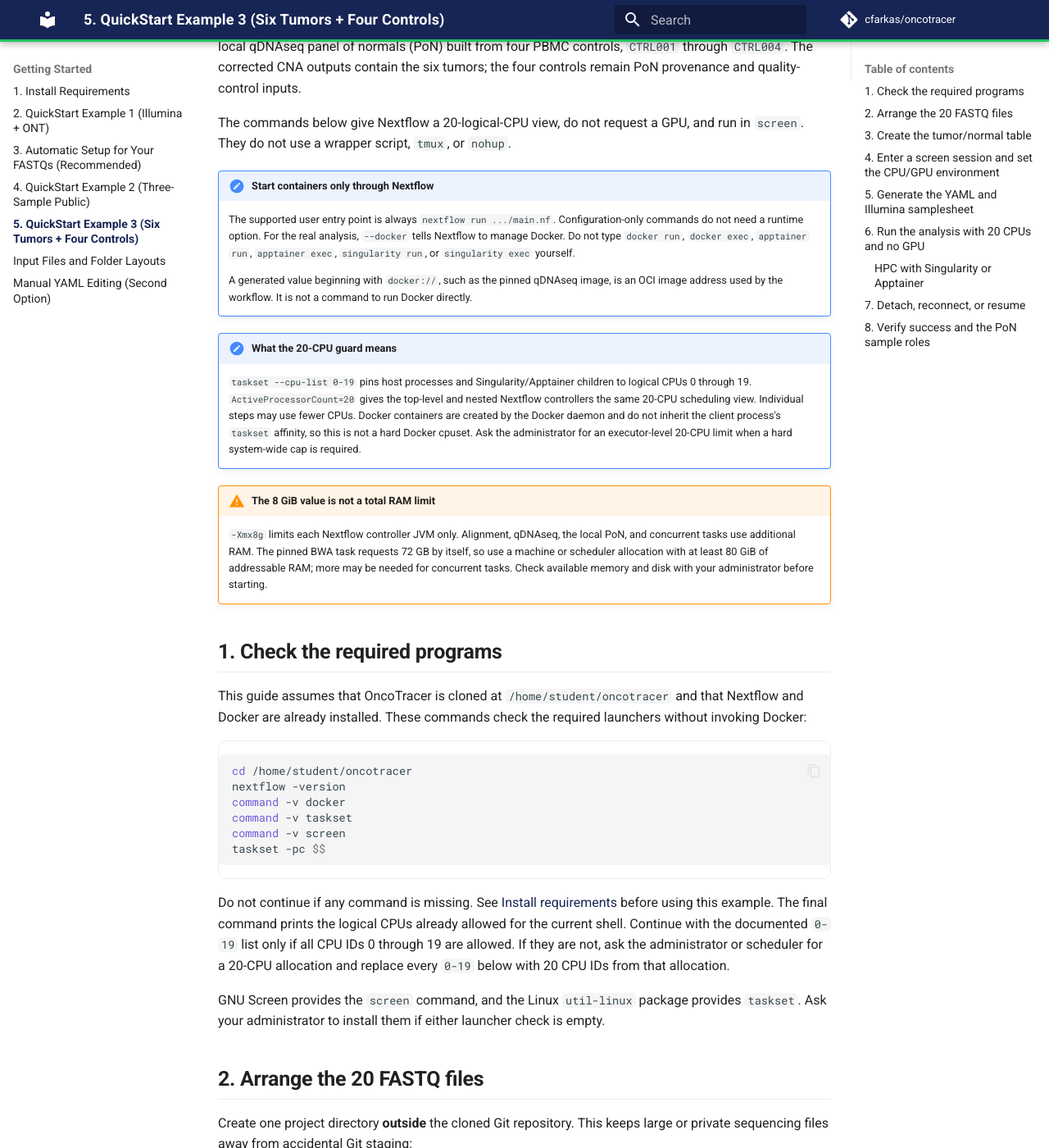
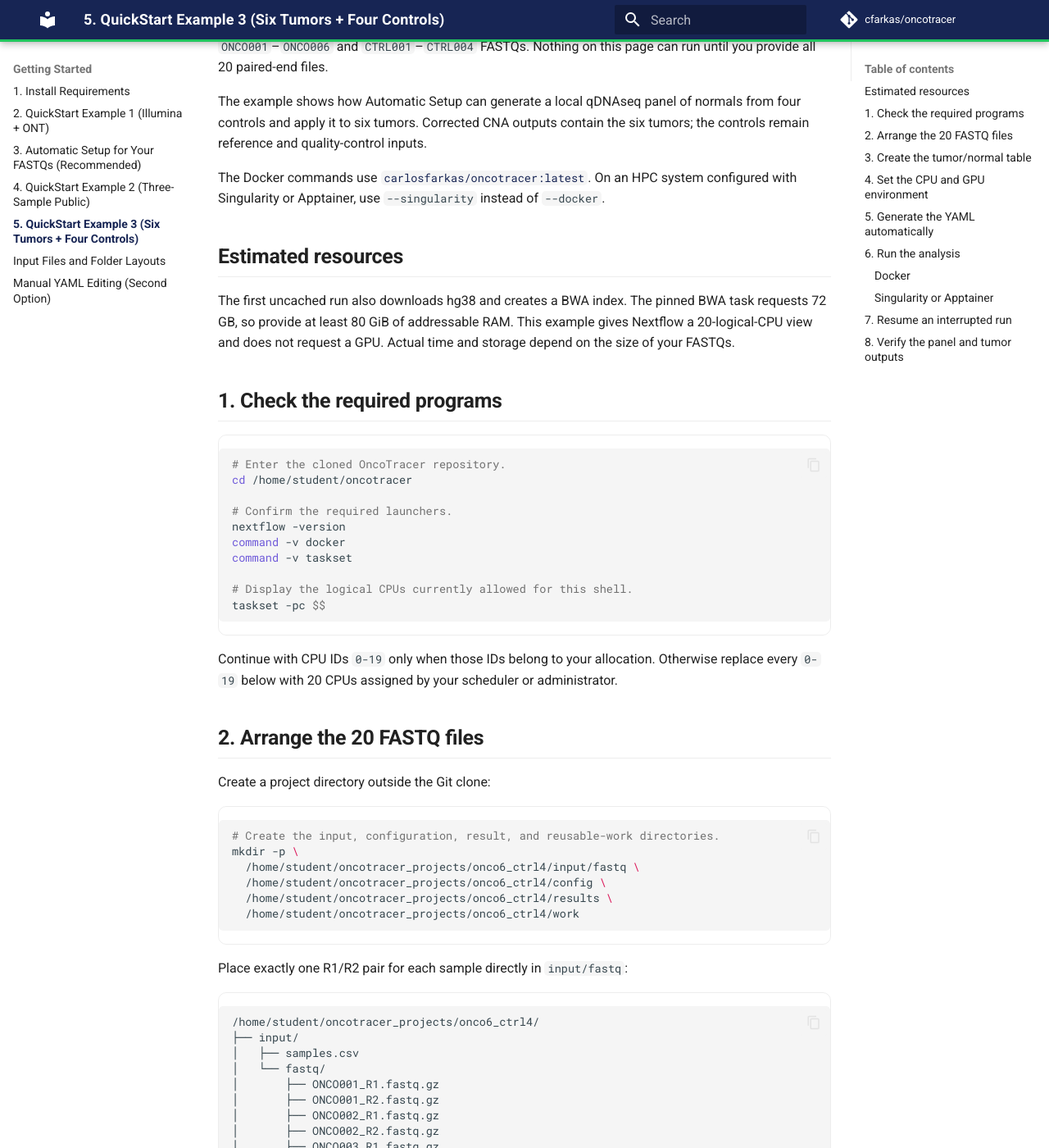
Before and after one commit to cfarkas/oncotracer, an MkDocs documentation site: the page built from docs/six_tumor_four_control.md, in a window 1280 px wide and 1400 px high, scrolled down 254 px. Shown: the whole window at 82% size. Built offline with MkDocs 1.6.1 and Material for MkDocs 9.7.7, drawn with Linux system fonts in a browser that asks for light colours; comment, search, counter and statistics services are not loaded; some of the changed text lies outside the part shown.

Commit message:
Docs: move tumor-control template to other example runs

````diff
--- a/docs/six_tumor_four_control.md
+++ b/docs/six_tumor_four_control.md
@@ -1,77 +1,43 @@
-# QuickStart Example 3: Six Illumina Tumors and Four Controls
+# Other Example Run: Six Illumina Tumors and Four Controls
 
-This example analyzes six paired-end Illumina tumor samples, `ONCO001`
-through `ONCO006`, against a run-local qDNAseq panel of normals (PoN) built
-from four PBMC controls, `CTRL001` through `CTRL004`. The corrected CNA
-outputs contain the six tumors; the four controls remain PoN provenance and
-quality-control inputs.
+This page is a **command template**, not a QuickStart. The repository does **not** include or download the `ONCO001`–`ONCO006` and `CTRL001`–`CTRL004` FASTQs. Nothing on this page can run until you provide all 20 paired-end files.
 
-The commands below give Nextflow a 20-logical-CPU view, do not request a GPU,
-and run in `screen`. They do not use a wrapper script, `tmux`, or `nohup`.
+The example shows how Automatic Setup can generate a local qDNAseq panel of normals from four controls and apply it to six tumors. Corrected CNA outputs contain the six tumors; the controls remain reference and quality-control inputs.
 
-!!! important "Start containers only through Nextflow"
-    The supported user entry point is always `nextflow run .../main.nf`.
-    Configuration-only commands do not need a runtime option. For the real
-    analysis, `--docker` tells Nextflow to manage Docker. Do not type
-    `docker run`, `docker exec`, `apptainer run`, `apptainer exec`,
-    `singularity run`, or `singularity exec` yourself.
+The Docker commands use [`carlosfarkas/oncotracer:latest`](https://hub.docker.com/r/carlosfarkas/oncotracer). On an HPC system configured with Singularity or Apptainer, use `--singularity` instead of `--docker`.
 
-    A generated value beginning with `docker://`, such as the pinned qDNAseq
-    image, is an OCI image address used by the workflow. It is not a command
-    to run Docker directly.
+## Estimated resources
 
-!!! note "What the 20-CPU guard means"
-    `taskset --cpu-list 0-19` pins host processes and Singularity/Apptainer
-    children to logical CPUs 0 through 19. `ActiveProcessorCount=20` gives
-    the top-level and nested Nextflow controllers the same 20-CPU scheduling
-    view. Individual steps may use fewer CPUs. Docker containers are created
-    by the Docker daemon and do not inherit the client process's `taskset`
-    affinity, so this is not a hard Docker cpuset. Ask the administrator for
-    an executor-level 20-CPU limit when a hard system-wide cap is required.
-
-!!! warning "The 8 GiB value is not a total RAM limit"
-    `-Xmx8g` limits each Nextflow controller JVM only. Alignment, qDNAseq,
-    the local PoN, and concurrent tasks use additional RAM. The pinned BWA task
-    requests 72 GB by itself, so use a machine or scheduler allocation with at
-    least 80 GiB of addressable RAM; more may be needed for concurrent tasks.
-    Check available memory and disk with your administrator before starting.
+The first uncached run also downloads hg38 and creates a BWA index. The pinned BWA task requests 72 GB, so provide at least 80 GiB of addressable RAM. This example gives Nextflow a 20-logical-CPU view and does not request a GPU. Actual time and storage depend on the size of your FASTQs.
 
 ## 1. Check the required programs
 
-This guide assumes that OncoTracer is cloned at
-`/home/student/oncotracer` and that Nextflow and Docker are already installed.
-These commands check the required launchers without invoking Docker:
+```bash
+# Enter the cloned OncoTracer repository.
+cd /home/student/oncotracer
 
-```bash
-cd /home/student/oncotracer
+# Confirm the required launchers.
 nextflow -version
 command -v docker
 command -v taskset
-command -v screen
+
+# Display the logical CPUs currently allowed for this shell.
 taskset -pc $$
 ```
 
-Do not continue if any command is missing. See [Install
-requirements](installation.md) before using this example. The final command
-prints the logical CPUs already allowed for the current shell. Continue with
-the documented `0-19` list only if all CPU IDs 0 through 19 are allowed. If
-they are not, ask the administrator or scheduler for a 20-CPU allocation and
-replace every `0-19` below with 20 CPU IDs from that allocation.
-
-GNU Screen provides the `screen` command, and the Linux `util-linux` package
-provides `taskset`. Ask your administrator to install them if either launcher
-check is empty.
+Continue with CPU IDs `0-19` only when those IDs belong to your allocation. Otherwise replace every `0-19` below with 20 CPUs assigned by your scheduler or administrator.
 
 ## 2. Arrange the 20 FASTQ files
 
-Create one project directory **outside** the cloned Git repository. This keeps
-large or private sequencing files away from accidental Git staging:
+Create a project directory outside the Git clone:
 
 ```bash
-mkdir -p /home/student/oncotracer_projects/onco6_ctrl4/input/fastq
-mkdir -p /home/student/oncotracer_projects/onco6_ctrl4/config
-mkdir -p /home/student/oncotracer_projects/onco6_ctrl4/results
-mkdir -p /home/student/oncotracer_projects/onco6_ctrl4/work
+# Create the input, configuration, result, and reusable-work directories.
+mkdir -p \
+  /home/student/oncotracer_projects/onco6_ctrl4/input/fastq \
+  /home/student/oncotracer_projects/onco6_ctrl4/config \
+  /home/student/oncotracer_projects/onco6_ctrl4/results \
+  /home/student/oncotracer_projects/onco6_ctrl4/work
 ```
 
 Place exactly one R1/R2 pair for each sample directly in `input/fastq`:
@@ -101,20 +67,15 @@
 │       ├── CTRL003_R2.fastq.gz
 │       ├── CTRL004_R1.fastq.gz
 │       └── CTRL004_R2.fastq.gz
-├── config/                         # generated configuration goes here
-├── results/                        # final results go here
-└── work/                           # Nextflow resume cache goes here
+├── config/
+├── results/
+└── work/
 ```
 
-The sample name is the filename text before `_R1` or `_R2`. Automatic Setup
-does not recursively combine lane files. If a sample was delivered in
-multiple lanes, consolidate each read direction first so that the folder has
-one R1 and one R2 for that sample. Do not mix single-end and paired-end
-libraries in one run.
-
-Confirm the file count without searching outside this one directory:
+Automatic Setup expects one pair per sample in the top level of the FASTQ directory. It does not combine lane files recursively.
 
 ```bash
+# Confirm that the input directory contains exactly 20 compressed FASTQs.
 find /home/student/oncotracer_projects/onco6_ctrl4/input/fastq \
   -maxdepth 1 -type f -name '*.fastq.gz' | wc -l
 ```
@@ -145,43 +105,34 @@
 CTRL004,NORMAL
 ```
 
-Save with `Ctrl+O`, press Enter, and exit Nano with `Ctrl+X`.
+Save with `Ctrl+O`, press Enter, and exit with `Ctrl+X`.
 
-This two-column table is the input to Automatic Setup. It is not the final
-Illumina samplesheet. Automatic Setup creates the required four-column
-`sample,fastq_1,fastq_2,status` samplesheet from it. Sample IDs are
-case-sensitive and must match the FASTQ prefixes exactly.
+`sample_name` must match the text before `_R1` and `_R2`. Automatic Setup uses the four `NORMAL` rows to generate the local panel settings.
 
-## 4. Enter a screen session and set the CPU/GPU environment
-
-Start `screen`:
+## 4. Set the CPU and GPU environment
 
 ```bash
-screen -S oncotracer_onco6_ctrl4
-```
-
-Run the following commands inside that screen:
-
-```bash
+# Enter the repository before launching Nextflow.
 cd /home/student/oncotracer
 
+# Hide GPU devices because this example does not request a GPU.
 export CUDA_VISIBLE_DEVICES=""
 export NVIDIA_VISIBLE_DEVICES=none
 export SINGULARITYENV_CUDA_VISIBLE_DEVICES=""
 export APPTAINERENV_CUDA_VISIBLE_DEVICES=""
+
+# Give each Nextflow controller a 20-CPU view and an 8 GiB JVM heap limit.
 export NXF_OPTS="-XX:ActiveProcessorCount=20 -Xms512m -Xmx8g"
 ```
 
-The Nextflow commands below do not request GPUs. The Singularity alternative
-also does not use `--nv`. The environment variables hide visible GPU devices
-from child processes, but a hard GPU exclusion on a shared system requires an
-administrator-enforced scheduler or cgroup allocation.
+`-Xmx8g` limits the Nextflow controller JVM, not the total analysis memory. Alignment and qDNAseq use additional RAM.
 
-## 5. Generate the YAML and Illumina samplesheet
+## 5. Generate the YAML automatically
 
-Still inside `screen`, run Automatic Setup through Nextflow:
+`--auto_params` checks the 20 FASTQs, matches them to the sample table, writes `illumina.samplesheet.csv`, and writes `illumina.auto.yml`. It does not align reads or call CNAs.
 
 ```bash
+# Validate the FASTQs and generate the Illumina YAML and samplesheet.
 taskset --cpu-list 0-19 nextflow run /home/student/oncotracer/main.nf \
   --auto_params \
   --mode illumina \
@@ -192,18 +143,20 @@
   -work-dir /home/student/oncotracer_projects/onco6_ctrl4/work/auto_params
 ```
 
-This preparation step validates all 20 gzip files and then stops. It does not
-align reads or call CNAs. Wait for `AUTO_PARAMS SUCCESS` before continuing.
-
-Inspect the generated files:
+Continue only after `AUTO_PARAMS SUCCESS` appears.
 
 ```bash
+# Inspect the generated YAML.
 sed -n '1,120p' /home/student/oncotracer_projects/onco6_ctrl4/config/illumina.auto.yml
+
+# Inspect the generated FASTQ-to-sample mapping.
 sed -n '1,20p' /home/student/oncotracer_projects/onco6_ctrl4/config/illumina.samplesheet.csv
+
+# Inspect sample counts and file hashes.
 cat /home/student/oncotracer_projects/onco6_ctrl4/config/auto_params_manifest.tsv
 ```
 
-The YAML must include this exact PoN block:
+The YAML must include:
 
 ```yaml
 illumina_build_pon: true
@@ -214,21 +167,24 @@
 illumina_pon_r_container: docker://quay.io/dincalcilab/qdnaseq:1.30.0-a28ebc1
 ```
 
-Check the generated role counts:
+Check the generated roles:
 
 ```bash
+# Count the generated tumor rows.
 grep -c ',tumor$' /home/student/oncotracer_projects/onco6_ctrl4/config/illumina.samplesheet.csv
+
+# Count the generated normal rows.
 grep -c ',normal$' /home/student/oncotracer_projects/onco6_ctrl4/config/illumina.samplesheet.csv
 ```
 
-The two commands must print `6` and `4`, respectively. Do not start the
-analysis if the counts or the four control IDs differ.
+The commands must print `6` and `4`.
 
-## 6. Run the analysis with 20 CPUs and no GPU
+## 6. Run the analysis
 
-Still inside the same `screen`, run the generated YAML through Nextflow:
+### Docker
 
 ```bash
+# Run the generated configuration with Docker, 20 visible CPUs, and resume support.
 taskset --cpu-list 0-19 nextflow run /home/student/oncotracer/main.nf \
   --docker \
   -params-file /home/student/oncotracer_projects/onco6_ctrl4/config/illumina.auto.yml \
@@ -236,19 +192,10 @@
   -resume
 ```
 
-This is the analysis command. Nextflow launches and manages the selected
-container runtime; do not open another terminal and start a second copy.
-`-resume` is harmless on the first run and reuses unchanged completed tasks
-after an interruption.
-
-### HPC with Singularity or Apptainer
-
-On an HPC system configured with Singularity or Apptainer, replace `--docker`
-with `--singularity` in the analysis command above. Automatic Setup remains
-unchanged because it does not launch an analysis container. The HPC analysis
-command is:
+### Singularity or Apptainer
 
 ```bash
+# Run the same configuration through the HPC container option.
 taskset --cpu-list 0-19 nextflow run /home/student/oncotracer/main.nf \
   --singularity \
   -params-file /home/student/oncotracer_projects/onco6_ctrl4/config/illumina.auto.yml \
@@ -256,57 +203,46 @@
   -resume
 ```
 
-Do not type an `apptainer`, `singularity`, or Docker execution command, and do
-not add `--nv`; Nextflow remains the only user-facing launcher.
+Keep the terminal open until Nextflow returns to the prompt. Do not start a second copy of the same analysis while it is active.
 
-## 7. Detach, reconnect, or resume
+## 7. Resume an interrupted run
 
-To leave the analysis running, press `Ctrl+A`, release both keys, and then
-press `D`. Reconnect later with:
+Restore the environment variables from step 4, then use the same YAML and work directory:
 
 ```bash
-screen -r oncotracer_onco6_ctrl4
+# Return to the repository.
+cd /home/student/oncotracer
+
+# Resume the existing Docker analysis.
+taskset --cpu-list 0-19 nextflow run /home/student/oncotracer/main.nf \
+  --docker \
+  -params-file /home/student/oncotracer_projects/onco6_ctrl4/config/illumina.auto.yml \
+  -work-dir /home/student/oncotracer_projects/onco6_ctrl4/work/analysis \
+  -resume
 ```
 
-Detaching does not stop Nextflow. Do not launch the command again while the
-existing screen is running.
-
-If the analysis itself was interrupted, reconnect or create the screen again,
-repeat the environment exports from step 4, and rerun the exact analysis
-command from step 6. Keep the same YAML, inputs, and `work/analysis` directory
-so that `-resume` can reuse completed tasks.
-
-## 8. Verify success and the PoN sample roles
-
-After Nextflow completes successfully, set the output paths:
+## 8. Verify the panel and tumor outputs
 
 ```bash
+# Set convenient paths for the checks below.
 OUT=/home/student/oncotracer_projects/onco6_ctrl4/results
-PON=$OUT/01_samurai_illumina/qdnaseq_local_pon
-```
+PON="$OUT/01_samurai_illumina/qdnaseq_local_pon"
 
-Require the atomic PoN completion marker:
-
-```bash
+# Require the successful panel completion marker.
 test "$(tr -d '\r\n' < "$PON/qdnaseq_local_pon.done")" = QDNASEQ_LOCAL_PON_SUCCESS \
   && echo "PoN completed successfully"
-```
 
-Inspect the four-control manifest, leave-one-out normal QC, corrected tumor
-profiles, and workflow summary:
-
-```bash
+# Inspect the four-control manifest and leave-one-out control QC.
 sed -n '1,10p' "$PON/pon/normal_panel_manifest.tsv"
 sed -n '1,10p' "$PON/qc/normal_panel_sample_qc.tsv"
+
+# List the corrected tumor bin files.
 find "$PON/bins" -maxdepth 1 -type f -name '*_markdup_bins.bed' -printf '%f\n' | sort
+
+# Read the final workflow summary.
 cat "$OUT/06_workflow_summary/workflow_summary.txt"
 ```
 
-The manifest and normal QC must contain exactly `CTRL001` through `CTRL004`.
-The corrected bin files must contain exactly `ONCO001` through `ONCO006` and
-no controls. A missing or different `.done` value means that the PoN is not
-complete, even if partial files are present.
+The control files must contain `CTRL001` through `CTRL004`. Corrected tumor files must contain `ONCO001` through `ONCO006` and no controls.
 
-Four controls form a small, run-specific reference. Review the leave-one-out
-QC before interpreting CNA calls. OncoTracer is for research use and is not a
-standalone diagnostic system.
+Four controls form a small, run-specific reference. Review the control QC before interpreting CNA calls. OncoTracer is for research use and is not a standalone diagnostic system.
````
Also changed, not shown: other parts of docs/six_tumor_four_control.md (+1 -2 lines).
